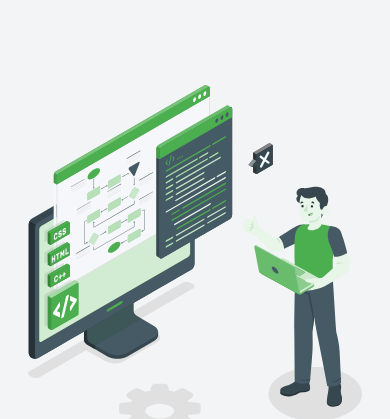
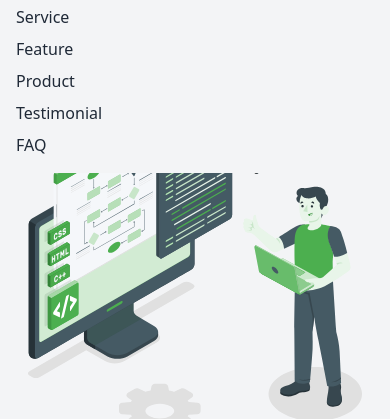
Before and after one commit to ilhardika/Landing-Page-Tech, a website: page src/index.html in a window 390 px wide. Shown: the part 123-542 px from the top of the page. Drawn offline with Linux system fonts and the light colour scheme.

Commit message:
change navbar hidden mobile

```diff
--- a/src/index.html
+++ b/src/index.html
@@ -75,7 +75,7 @@
       </div>
       <!-- Mobile Menu -->
       <div id="mobile-menu" class="md:hidden">
-        <nav class="flex flex-col space-y-2 p-4 bg-gray-100 hidden">
+        <nav class="flex flex-col space-y-2 p-4 bg-gray-100">
           <a
             href="#"
             class="text-base font-medium text-gray-800 hover:text-gray-600"
```
